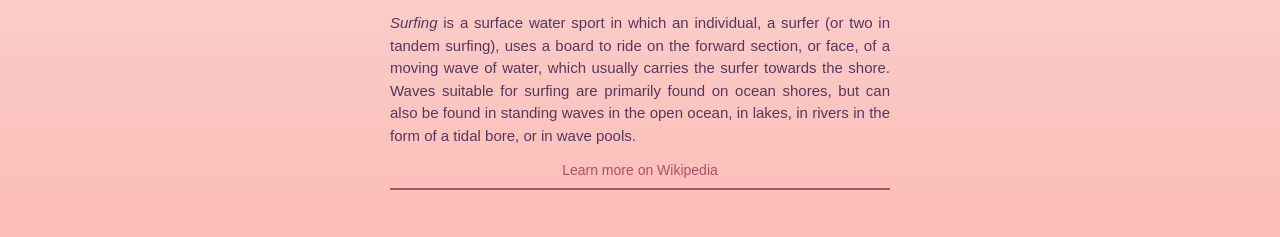
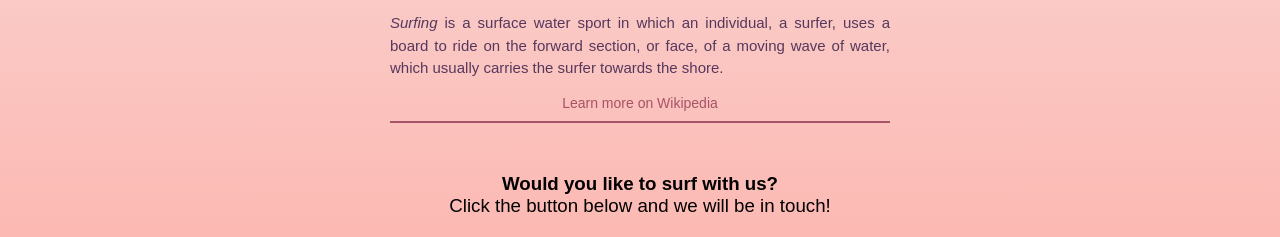
Before and after one commit to Karolinaa12/Surfing-site, a plain HTML site: page index.html in a window 1280 px wide. Shown: the part 519-756 px from the top of the page. Drawn offline with Linux system fonts and the light colour scheme.

Commit message:
Edited the content

```diff
--- a/index.html
+++ b/index.html
@@ -100,12 +100,9 @@
       />
       <p>
         <em>Surfing</em> is a surface water sport in which an individual, a
-        surfer (or two in tandem surfing), uses a board to ride on the forward
-        section, or face, of a moving wave of water, which usually carries the
-        surfer towards the shore. Waves suitable for surfing are primarily found
-        on ocean shores, but can also be found in standing waves in the open
-        ocean, in lakes, in rivers in the form of a tidal bore, or in wave
-        pools.
+        surfer, uses a board to ride on the forward section, or face, of a
+        moving wave of water, which usually carries the surfer towards the
+        shore.
       </p>
       <a
         href="https://en.wikipedia.org/wiki/Surfing"
```
